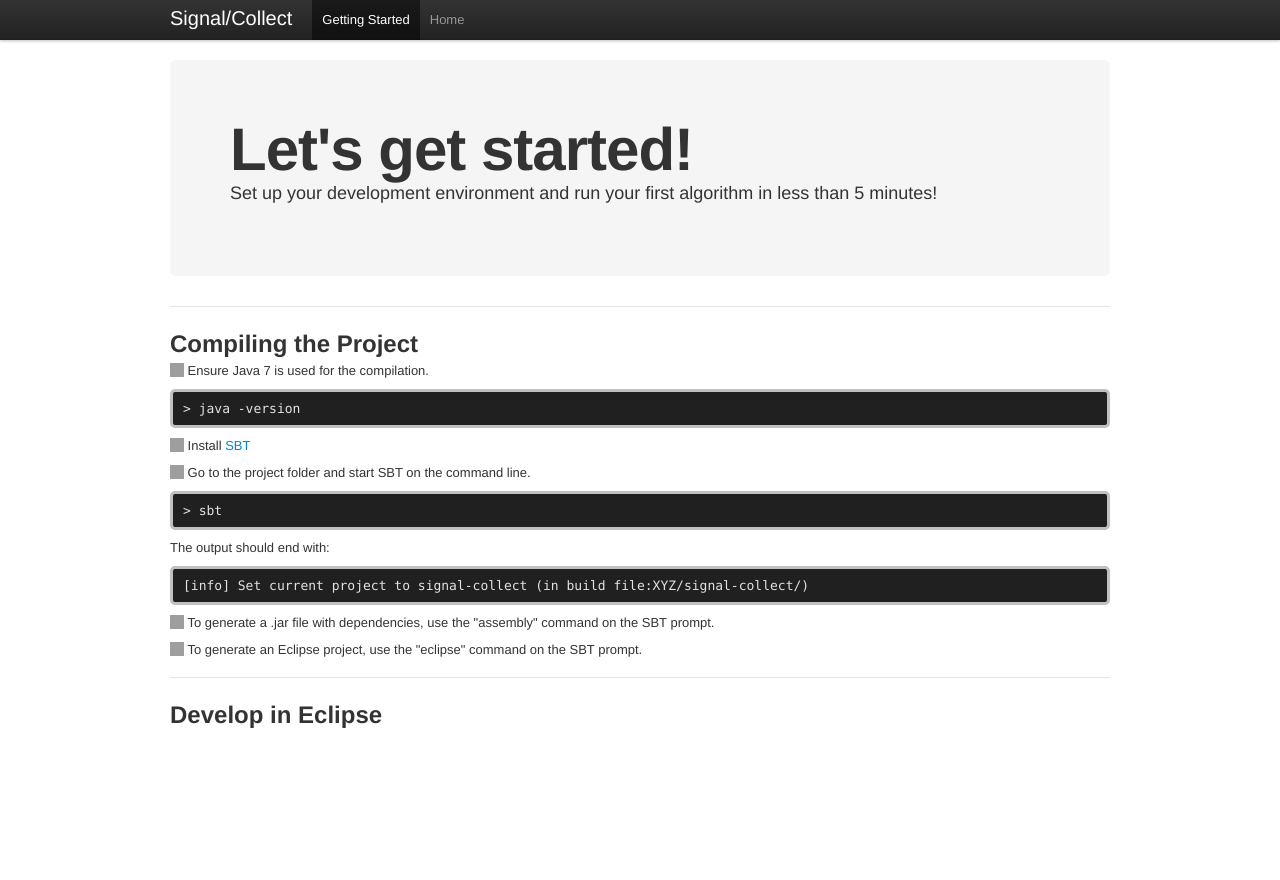
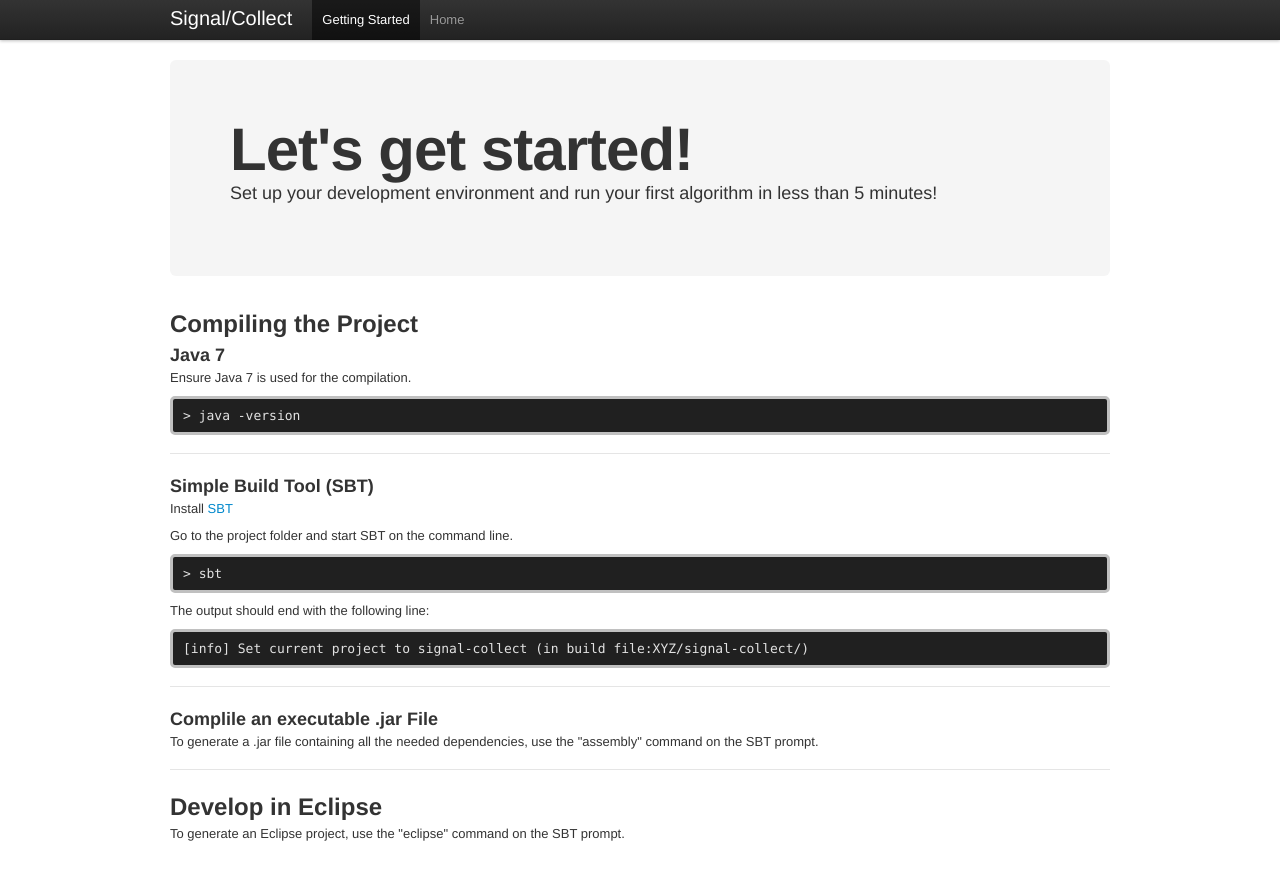
Before and after one commit to uzh/signal-collect, a Jekyll site: the page built from gettingStarted.html, in a window 1280 px wide. Shown: the top 880 px of the page. Built offline with Jekyll 4.4.1, drawn with Linux system fonts in a browser that asks for light colours; comment, search, counter and statistics services are not loaded; grey boxes are pictures that could not be loaded.

Commit message:
formatting

```diff
--- a/gettingStarted.html
+++ b/gettingStarted.html
@@ -7,33 +7,41 @@ group: "navigation"
   <h1>Let's get started!</h1>
   <p>Set up your development environment and run your first algorithm in less than 5 minutes!</p>
 </div>
-  <hr class="soften">
   <h2>Compiling the Project</h2>
-    <p><i class="icon-ok"></i> Ensure Java 7 is used for the compilation.</p>
+  	<h3>Java 7</h3>
+    <p>Ensure Java 7 is used for the compilation.</p>
     <div class="nuget-badge" >
       <p>
         <code>&gt; java -version</code>
       </p>
     </div>
-	<p><i class="icon-ok"></i> Install <a href="http://www.scala-sbt.org/release/docs/Getting-Started/Setup.html">SBT</a></p>
 
-	<p><i class="icon-ok"></i> Go to the project folder and start SBT on the command line.</p>
+    <hr class="soften">
+
+	<h3>Simple Build Tool (SBT)</h3>
+	<p> Install <a href="http://www.scala-sbt.org/release/docs/Getting-Started/Setup.html">SBT</a></p>
+
+	<p> Go to the project folder and start SBT on the command line.</p>
     <div class="nuget-badge" >
       <p>
         <code>&gt; sbt</code>
       </p>
     </div>
-	<p>The output should end with:</p>
+	<p>The output should end with the following line:</p>
     <div class="nuget-badge" >
       <p>
         <code>[info] Set current project to signal-collect (in build file:XYZ/signal-collect/)</code>
       </p>
     </div>
 
-	<p><i class="icon-ok"></i> To generate a .jar file with dependencies, use the "assembly" command on the SBT prompt.</p>
+    <hr class="soften">
 
-	<p><i class="icon-ok"></i> To generate an Eclipse project, use the "eclipse" command on the SBT prompt.</p>
+	<h3>Complile an executable .jar File</h3>
+	<p> To generate a .jar file containing all the needed dependencies, use the "assembly" command on the SBT prompt.</p>
+
 
   <hr class="soften">
 
   <h2>Develop in Eclipse</h2>
+
+<p> To generate an Eclipse project, use the "eclipse" command on the SBT prompt.</p>
```
